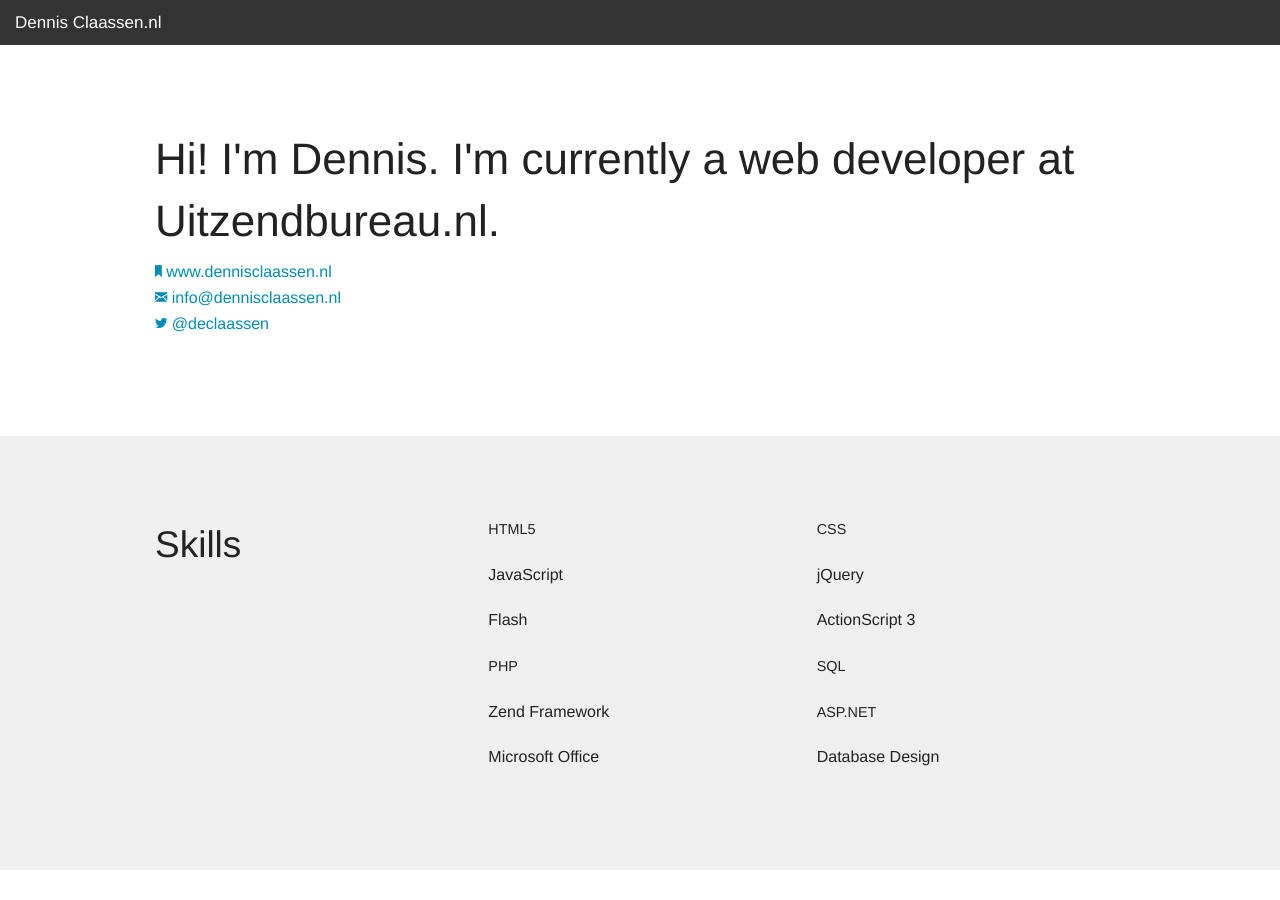
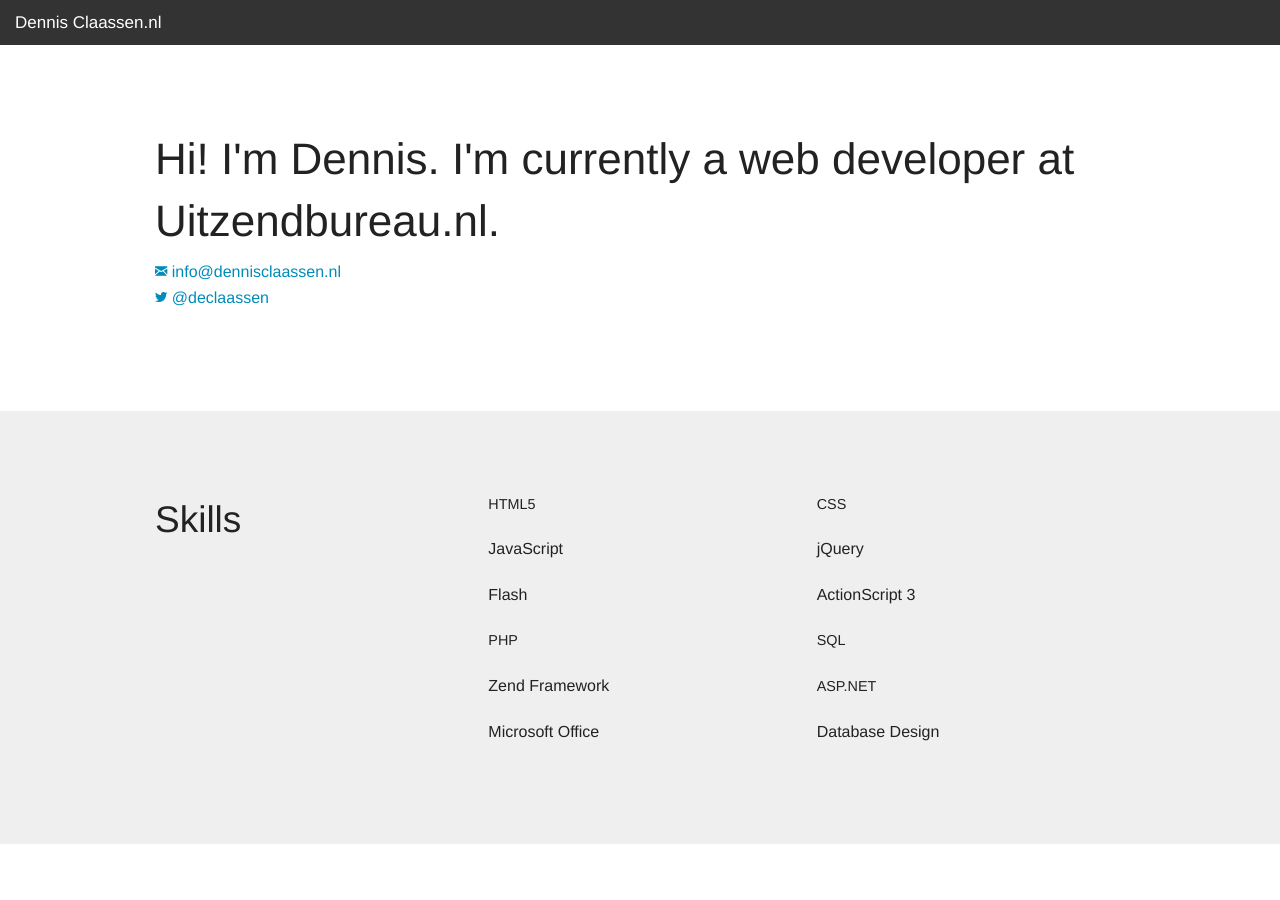
Before and after one commit to d-claassen/d-claassen.github.io, a Jekyll site: the page built from index.html, in a window 1280 px wide and 900 px high. Built offline with Jekyll 4.4.1, drawn with Linux system fonts in a browser that asks for light colours.

Commit message:
Link naar dennisclaassen.nl verwijderd

```diff
--- a/index.html
+++ b/index.html
@@ -15,12 +15,6 @@
   <div class="row">
     <div class="columns">
       <ul class="no-bullet">
-        <li>
-          <a href="http://www.dennisclaassen.nl/" rel="me" itemprop="url">
-            <i class="fi-bookmark"></i> www.dennisclaassen.nl
-          </a>
-        </li>
-
         <li>
           <a href="mailto:info@dennisclaassen.nl" itemprop="email">
             <i class="fi-mail"></i> info@dennisclaassen.nl
```
